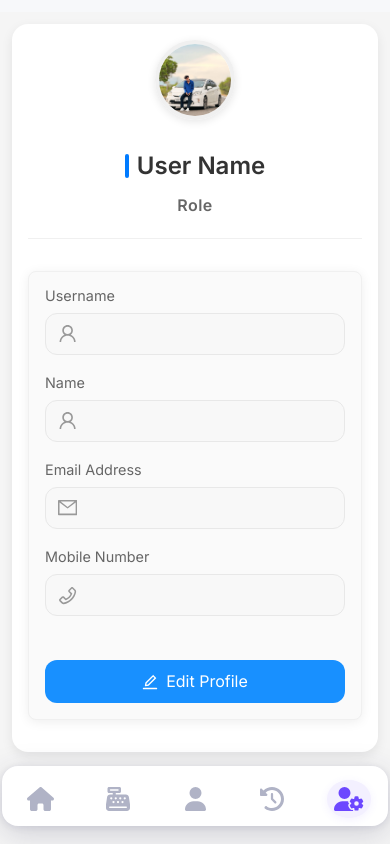
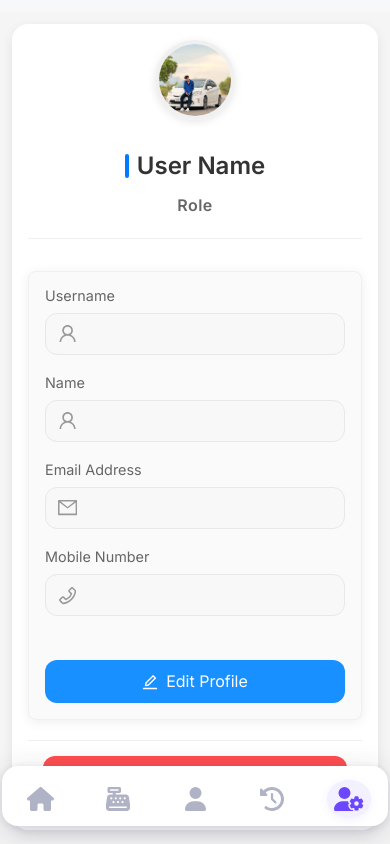
Before and after one commit to Yarltech/Bike-Shop-Pos, a React (Create React App) app: page /profile in a window 390 px wide. Built offline with nearby package versions, Linux system fonts and the light colour scheme.

Commit message:
Add logout functionality to MobileSettings page with corresponding styles. Implemented a logout button that clears local storage and navigates to the sign-in page, enhancing user experience.

```diff
--- a/src/Mobile/pages/MobileSetting.jsx
+++ b/src/Mobile/pages/MobileSetting.jsx
@@ -1,9 +1,9 @@
 import React, { useState, useEffect } from 'react';
-import { useLocation } from 'react-router-dom';
+import { useLocation, useNavigate } from 'react-router-dom';
 import { motion } from 'framer-motion';
 import { updateUser } from '../../API/UserApi';
 import { message } from 'antd';
-import { UserOutlined, MailOutlined, PhoneOutlined, EditOutlined } from '@ant-design/icons';
+import { UserOutlined, MailOutlined, PhoneOutlined, EditOutlined, LogoutOutlined } from '@ant-design/icons';
 import '../styles/MobileSetting.css';
 
 const MobileSetting = () => {
@@ -11,6 +11,7 @@ const MobileSetting = () => {
   const [originalUser, setOriginalUser] = useState(null);
   const [isEditing, setIsEditing] = useState(false);
   const location = useLocation();
+  const navigate = useNavigate();
 
   useEffect(() => {
     setIsEditing(false);
@@ -50,6 +51,14 @@ const MobileSetting = () => {
     } else {
       message.error('Failed to update profile.');
     }
+  };
+
+  const handleLogout = () => {
+    // Clear all stored data
+    localStorage.clear();
+    // Redirect to login page
+    navigate('/signin');
+    message.success('Logged out successfully');
   };
 
   return (
@@ -174,6 +183,22 @@ const MobileSetting = () => {
             )}
           </div>
         </motion.form>
+
+        <motion.div
+          className="logout-section"
+          initial={{ y: 20, opacity: 0 }}
+          animate={{ y: 0, opacity: 1 }}
+          transition={{ delay: 0.4 }}
+        >
+          <motion.button
+            type="button"
+            className="logout-btn"
+            whileTap={{ scale: 0.97 }}
+            onClick={handleLogout}
+          >
+            <LogoutOutlined /> Logout
+          </motion.button>
+        </motion.div>
       </div>
     </motion.div>
   );
--- a/src/Mobile/styles/MobileSetting.css
+++ b/src/Mobile/styles/MobileSetting.css
@@ -202,3 +202,45 @@
     flex-direction: column;
   }
 }
+
+.logout-section {
+  margin-top: 20px;
+  padding: 15px;
+  border-top: 1px solid #eee;
+  text-align: center;
+}
+
+.logout-btn {
+  width: 100%;
+  padding: 12px;
+  background-color: #ff4d4f;
+  color: white;
+  border: none;
+  border-radius: 12px;
+  font-size: 1rem;
+  font-weight: 500;
+  cursor: pointer;
+  display: flex;
+  align-items: center;
+  justify-content: center;
+  gap: 8px;
+  transition: all 0.3s;
+}
+
+.logout-btn:hover {
+  background-color: #ff7875;
+}
+
+.logout-btn:active {
+  background-color: #d9363e;
+}
+
+.logout-btn .anticon {
+  font-size: 1.2rem;
+}
+
+@media (max-width: 400px) {
+  .logout-btn {
+    font-size: 0.9rem;
+  }
+}
```
